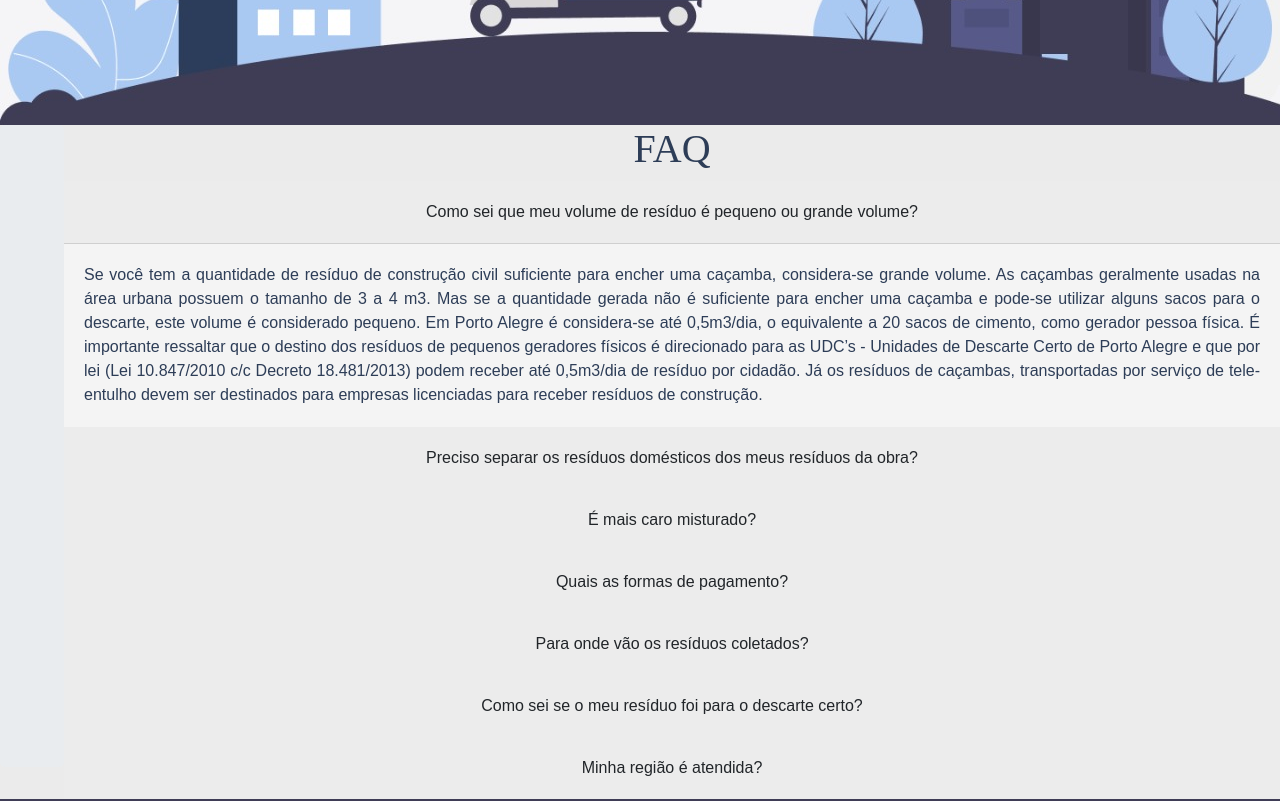
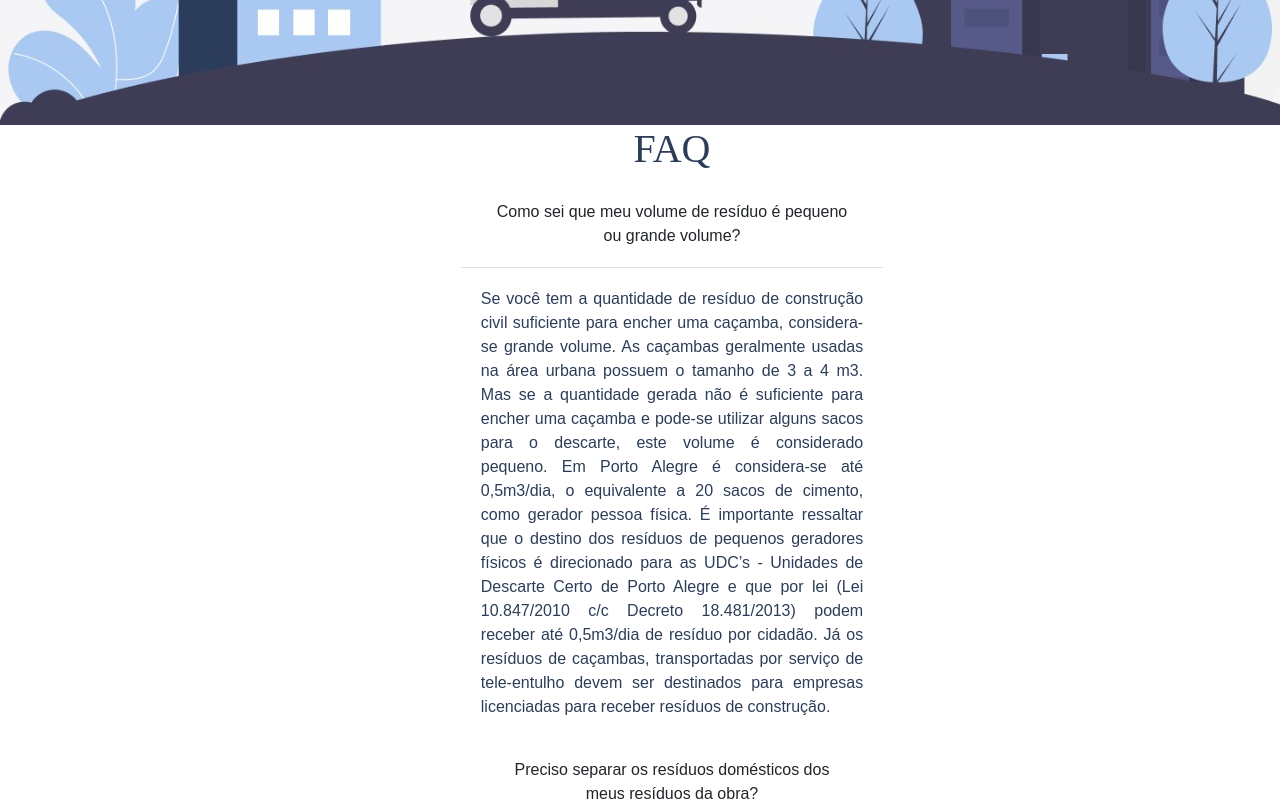
Before and after one commit to aceleradora-TW/descarte-certo, a React (Create React App) app in the folder frontend/: page / in a window 1280 px wide. Shown: the part 720-1521 px from the top of the page. Built offline with nearby package versions, Linux system fonts and the light colour scheme.

Commit message:
@Helena @Jhuan @Brayan Altera FAQ

```diff
--- a/frontend/src/components/FAQ/FaqComponent.js
+++ b/frontend/src/components/FAQ/FaqComponent.js
@@ -7,7 +7,7 @@ import { string } from 'prop-types';
 function FaqComponent() {
     return (
 
-        <div>
+        <div className="div">
             <h1 className="h1">
                 FAQ
             </h1>
--- a/frontend/src/components/FAQ/FaqStyle.css
+++ b/frontend/src/components/FAQ/FaqStyle.css
@@ -4,36 +4,32 @@
   border-color: #f4f4f4;
 }
 
+.div{
+  width: 33%;
+  background-color: #ffffff
+  ;
+
+}
+
 .card.card {
-    /* position: relative;
-    display: flex;
-    flex-direction: column; */
-    min-width: 0;
+    width: 100%;
     word-wrap: break-word;
-    background-color: #f4f4f4;
+    background-color: #ffffff;
     background-clip: border-box;
     border: 0px solid rgba(0,0,0,.125);
     border-radius: .10rem;
     color: #2d3d57;
     font-family: 'Montserrat', sans-serif;
     text-align: justify;
-    /* padding: 16px 0 16px;
-    padding-top: 16px;
-    padding-right: 0px;
-    padding-bottom: 16px;
-    padding-left: 0px; */
+
 }
 
-.Accordion.Accordion{
-  background-color: #f4f4f4;
-}
 
 .card-header {
   padding: .75rem 1.25rem;
   margin-bottom: 0;
-  background-color: rgba(0,0,0,.03);
-  text-align: center;
-
+  background-color: #ffffff;
+  text-align: left;
 }
 
 
@@ -42,3 +38,11 @@
   color: #2d3d57;
   font-family: 'Montserrat';
 }
+
+.flex-box{
+  background-color: #ffffff;
+}
+
+.content-box{
+  background-color: #ffffff;
+}
```
